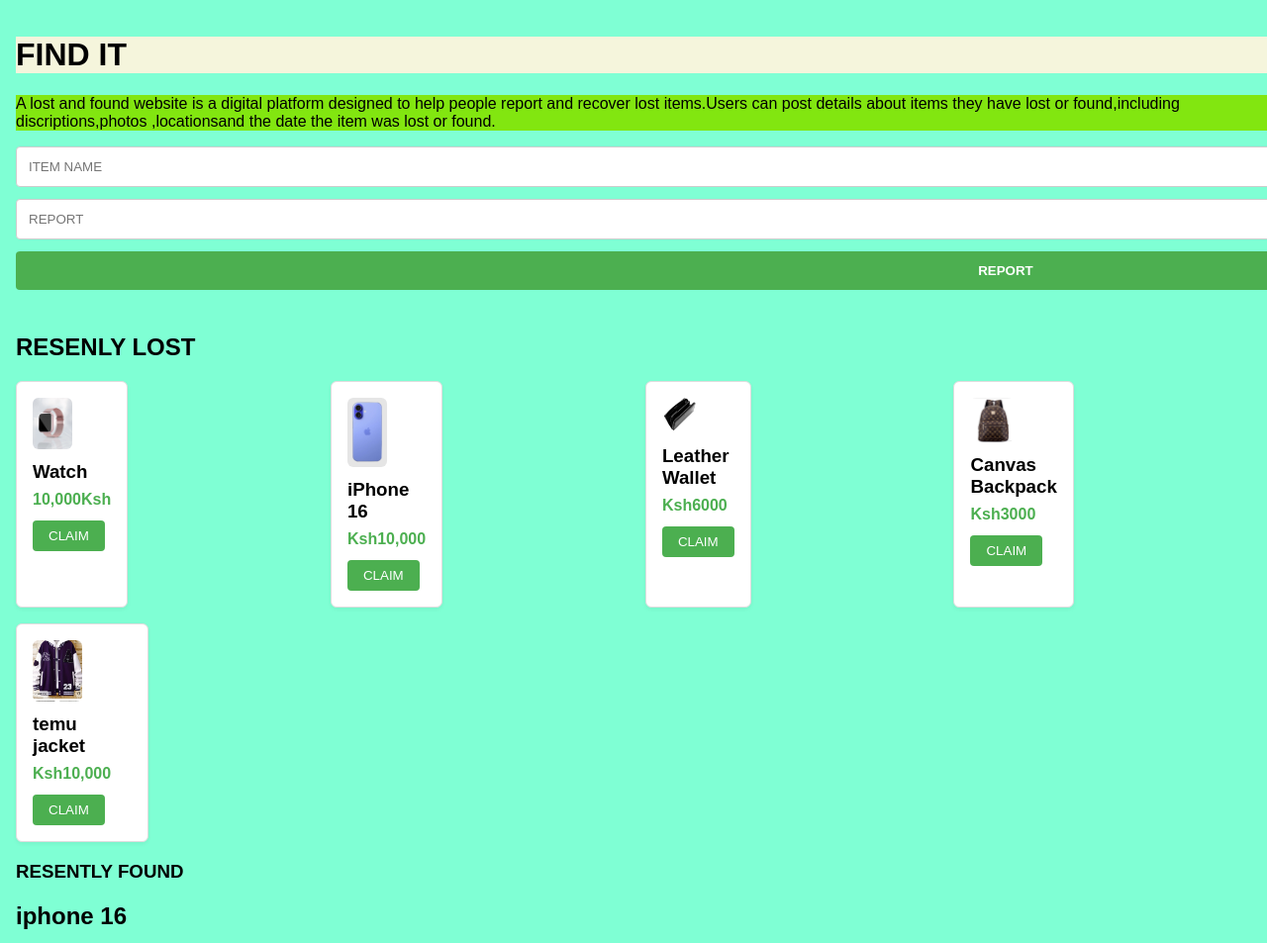
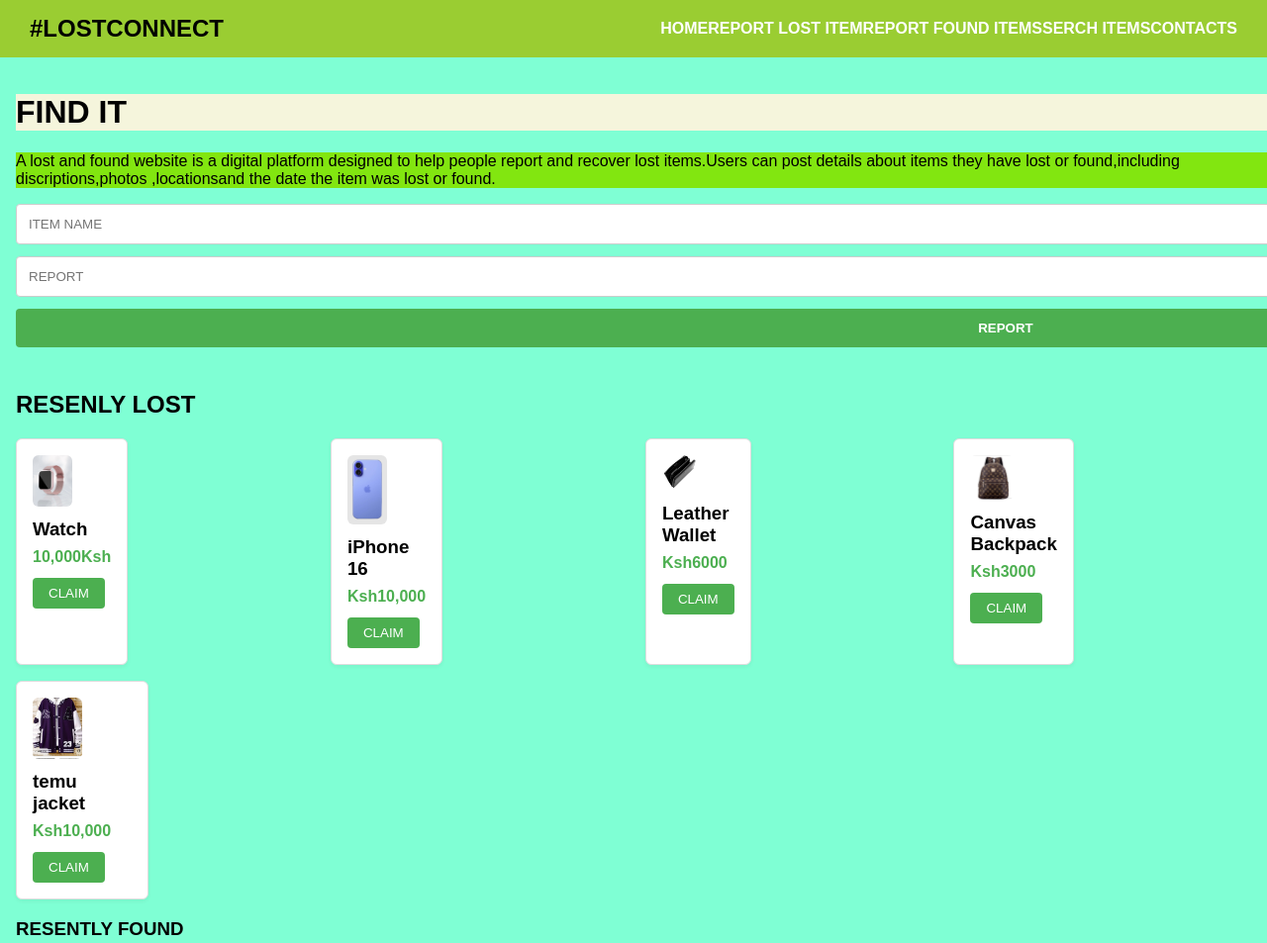
Before and after one commit to alice562/Lost-and-found, a plain HTML site: page index.html in a window 1280 px wide. Shown: the top 953 px of the page at 99% size. Drawn offline with Linux system fonts and the light colour scheme.

Commit message:
I added a navigation bar.

```diff
--- a/index.html
+++ b/index.html
@@ -7,6 +7,18 @@
   <link rel="stylesheet" href="style.css">
 </head>
 <body style="background-color:aquamarine;">
+  <nav class="navbar">
+   <div class="logo">
+    <h2>#LOSTCONNECT</h2>
+   </div>
+   <ul class="nav-links">
+    <li><a href="index.html">HOME</a></li>
+    <li><a href="index.html">REPORT LOST ITEM</a></li>
+    <li><a href="index.html">REPORT FOUND ITEMS</a></li>
+    <li><a href="index.html">SERCH ITEMS</a></li>
+    <li><a href="index.html">CONTACTS</a></li>
+   </ul>
+  </nav>
   <div class="container">
     <h1 style="background-color:beige;">FIND IT</h1>
     <P style="background-color:rgb(130, 230, 16);">
--- a/style.css
+++ b/style.css
@@ -7,6 +7,34 @@ body {
   padding: 0;
   /* display: flex; */
   /* justify-content: center; */
+}
+.navbar{
+  display:flex;
+  justify-content: space-between;
+  align-items: center;
+  background-color: yellowgreen;
+  padding:15px 30px;
+}
+.logo h2{
+  color: black;
+  margin: 0;
+}
+.nav-links{
+  list-style:none;
+  display:flex;
+  gap:20;
+  margin:0;
+  padding: 0;
+}
+.nav-links li a{
+  color:white;
+  text-decoration: none;
+  font-weight:bold;
+  transition: color 0.3s;
+
+}
+.nav-links li a:hover{
+  color:yellow;
 }
 
 .container {
```
